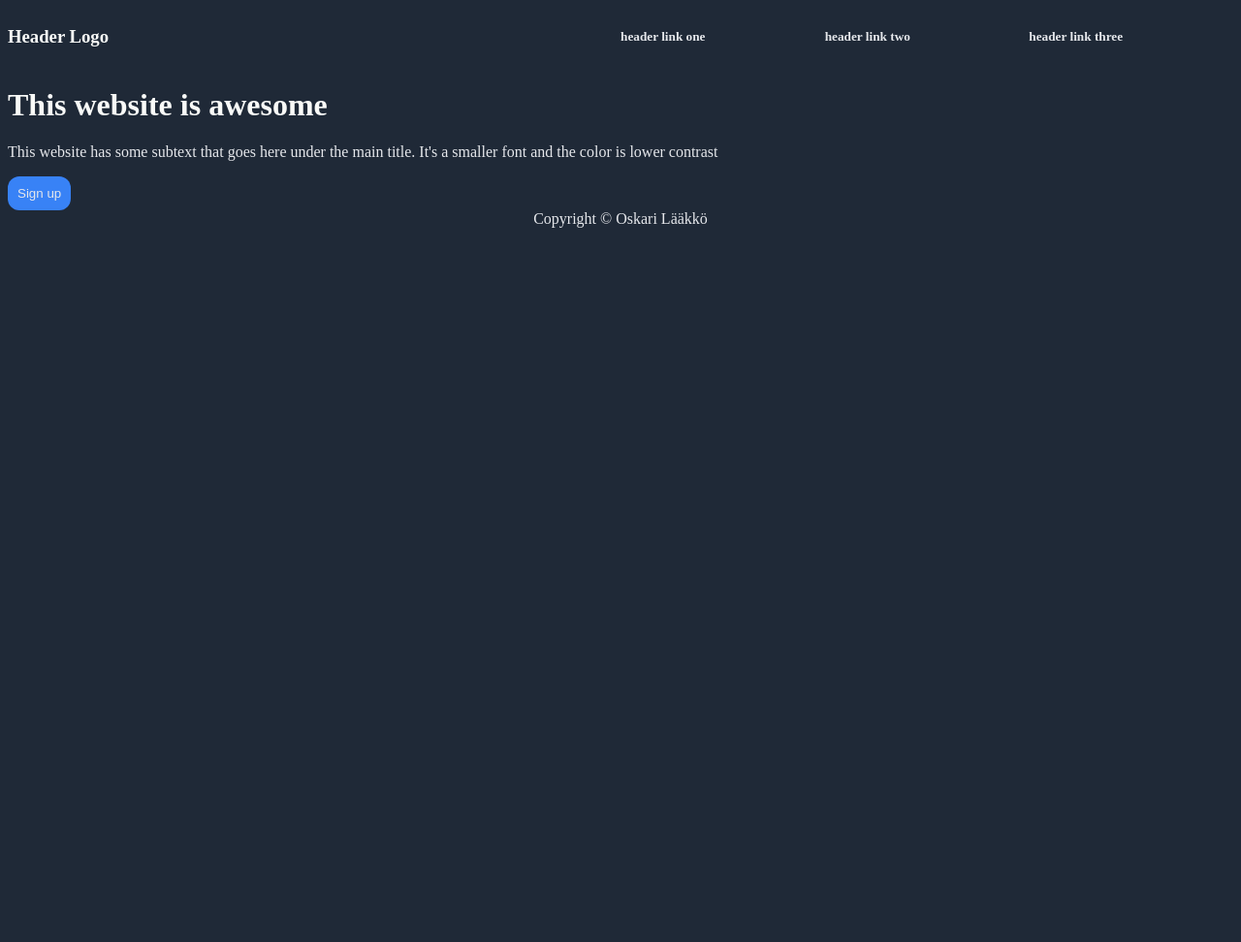
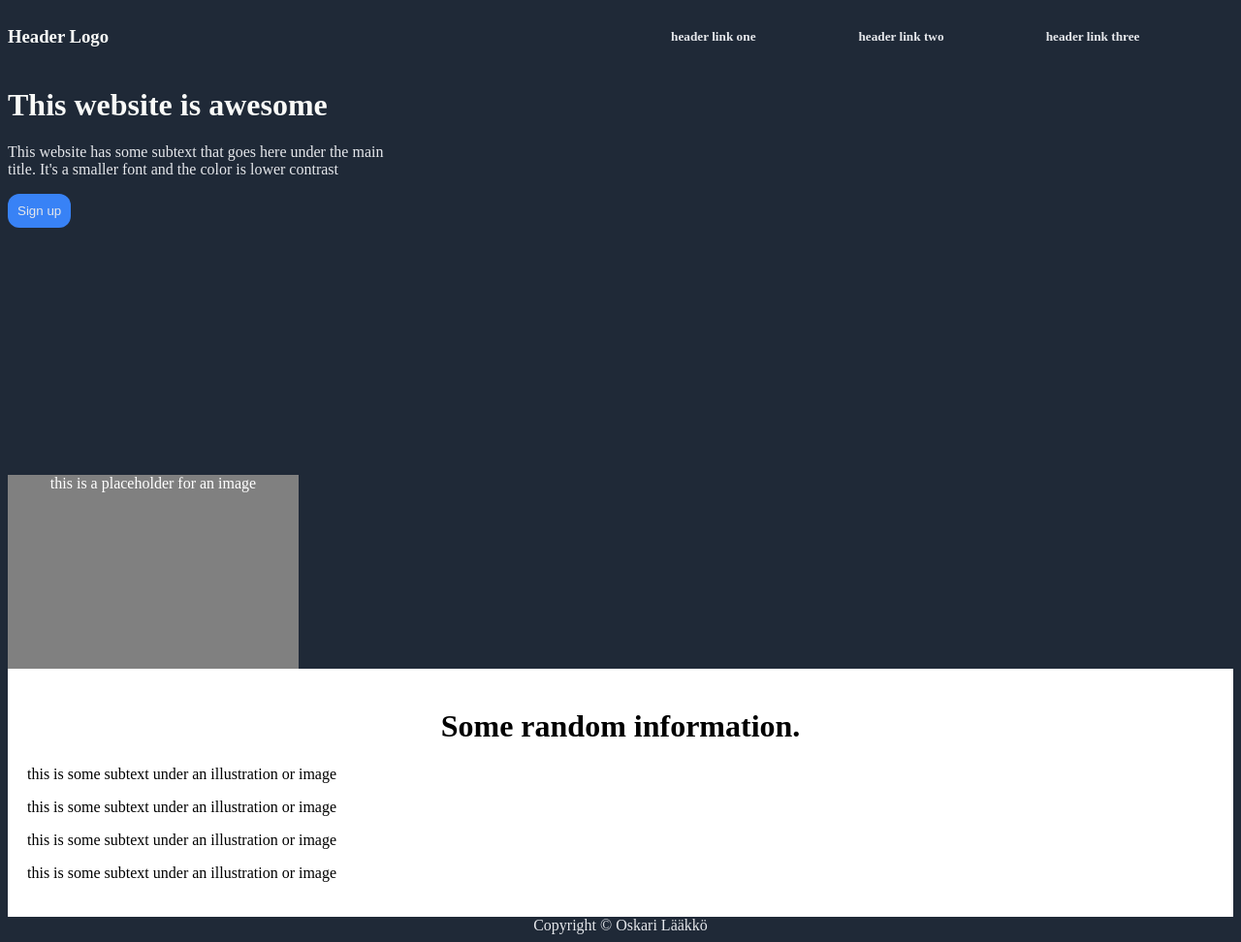
Before and after one commit to oilaa/landing-page-project, a plain HTML site: page index.html in a window 1280 px wide. Shown: the whole page at 97% size. Before the commit the page ends 800 px from the top, so only its background shows below. Drawn offline with Linux system fonts and the light colour scheme.

Commit message:
added some random information placeholder

```diff
--- a/index.html
+++ b/index.html
@@ -7,13 +7,13 @@
     <link rel="stylesheet" href="styles.css">
 </head>
 <body>
-    <div class="container" id="container1">
+    <div class="flex-container" id="container1">
         <h3>Header Logo</h3>
         <h5><a href="https://www.youtube.com/watch?v=dQw4w9WgXcQ">header link one</a></h5>
         <h5><a href="https://www.youtube.com/watch?v=dQw4w9WgXcQ">header link two</a></h5>
         <h5><a href="https://www.youtube.com/watch?v=dQw4w9WgXcQ">header link three</a></h5>
     </div>
-    <div class="container" id="container2">
+    <div class="flex-container" id="container2">
         <h1>
             This website is awesome
         </h1>
@@ -23,7 +23,24 @@
         </p>
         <button>Sign up</button>
     </div>
-
+    <div class="flex-container" id="container3">
+        this is a placeholder for an image
+    </div>
+    <div class="flex-container" id="container4">
+        <h1>Some random information.</h1>
+        <div>
+            <p>this is some subtext under an illustration or image</p>
+        </div>
+        <div>
+            <p>this is some subtext under an illustration or image</p>
+        </div>
+        <div>
+            <p>this is some subtext under an illustration or image</p>
+        </div>
+        <div>
+            <p>this is some subtext under an illustration or image</p>
+        </div>
+    </div>
     <footer>
         Copyright © Oskari Lääkkö
     </footer>
--- a/styles.css
+++ b/styles.css
@@ -7,12 +7,15 @@ a {
     text-decoration: none;
 }
 
+
+
+
 #container1 {
     display: flex;
 }
 
 #container1 > h3 {
-    flex: 3;
+    flex: 3 1 auto;
     size: 24px;
     color: #F9FAF8;
 }
@@ -21,6 +24,11 @@ a {
     flex: 1;
     size: 18px;
     color: #E5E7EB;
+}
+
+#container2 {
+    width: 400px;
+    height: 400px;
 }
 
 #container2 > h1 {
@@ -44,6 +52,29 @@ a {
     border-radius: 12px;
 }
 
+#container3 {
+    background-color: grey;
+    color: white;
+    height: 200px;
+    width: 300px;
+    text-align: center;
+}
+
+#container4 {
+    background-color: white;
+    padding: 20px;
+}
+
+#container4 > h1 {
+    text-align: center;
+}
+
+#container4 > p {
+
+}
+
+
+
 footer {
     text-align: center;
     color: #E5E7EB;
```
